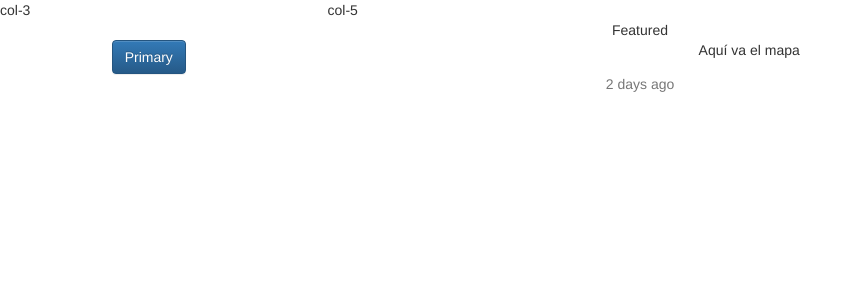
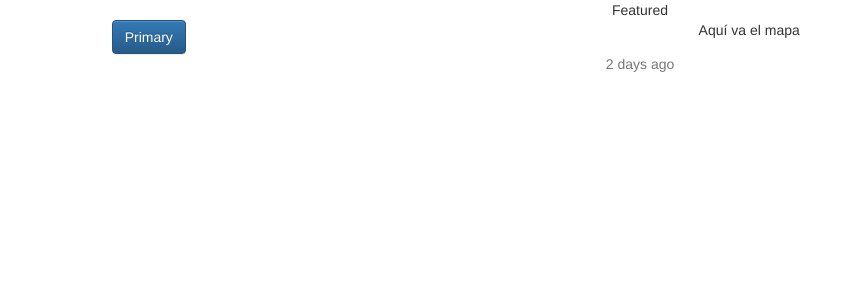
Before and after one commit to macintario/mod3fin, a Flask app: page / in a window 1280 px wide. Shown: the top 300 px of the page, without its empty margins (0-863 px from the left). Run offline with Flask 2, Linux system fonts and the light colour scheme; some libraries are stand-ins or nearby versions.

Commit message:
reformateado

```diff
--- a/templates/index.html
+++ b/templates/index.html
@@ -4,20 +4,19 @@
     <meta charset="UTF-8">
     <title>Title</title>
     <!-- Latest compiled and minified CSS -->
-<link rel="stylesheet" href="https://maxcdn.bootstrapcdn.com/bootstrap/3.3.7/css/bootstrap.min.css" integrity="sha384-BVYiiSIFeK1dGmJRAkycuHAHRg32OmUcww7on3RYdg4Va+PmSTsz/K68vbdEjh4u" crossorigin="anonymous">
+    <link rel="stylesheet" href="https://maxcdn.bootstrapcdn.com/bootstrap/3.3.7/css/bootstrap.min.css"
+          integrity="sha384-BVYiiSIFeK1dGmJRAkycuHAHRg32OmUcww7on3RYdg4Va+PmSTsz/K68vbdEjh4u" crossorigin="anonymous">
 
     <!-- Optional theme -->
-<link rel="stylesheet" href="https://maxcdn.bootstrapcdn.com/bootstrap/3.3.7/css/bootstrap-theme.min.css" integrity="sha384-rHyoN1iRsVXV4nD0JutlnGaslCJuC7uwjduW9SVrLvRYooPp2bWYgmgJQIXwl/Sp" crossorigin="anonymous">
+    <link rel="stylesheet" href="https://maxcdn.bootstrapcdn.com/bootstrap/3.3.7/css/bootstrap-theme.min.css"
+          integrity="sha384-rHyoN1iRsVXV4nD0JutlnGaslCJuC7uwjduW9SVrLvRYooPp2bWYgmgJQIXwl/Sp" crossorigin="anonymous">
 
     <!-- Latest compiled and minified JavaScript -->
-<script src="https://maxcdn.bootstrapcdn.com/bootstrap/3.3.7/js/bootstrap.min.js" integrity="sha384-Tc5IQib027qvyjSMfHjOMaLkfuWVxZxUPnCJA7l2mCWNIpG9mGCD8wGNIcPD7Txa" crossorigin="anonymous"></script>
+    <script src="https://maxcdn.bootstrapcdn.com/bootstrap/3.3.7/js/bootstrap.min.js"
+            integrity="sha384-Tc5IQib027qvyjSMfHjOMaLkfuWVxZxUPnCJA7l2mCWNIpG9mGCD8wGNIcPD7Txa"
+            crossorigin="anonymous"></script>
 </head>
 <body>
-
- <div class="row">
-  <div class="col-sm-3">col-3</div>
-  <div class="col-sm-5">col-5</div>
-   </div>
 
 <div class="card text-center">
     <div class="card-header">
```
Lines whose indentation alone changed are shown as unchanged.
